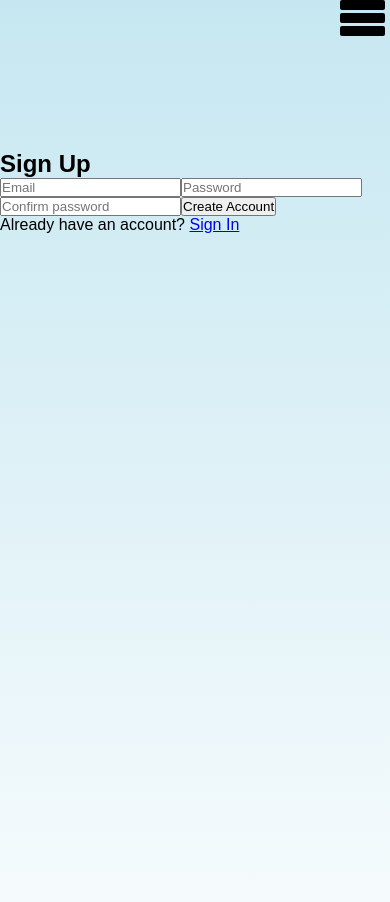
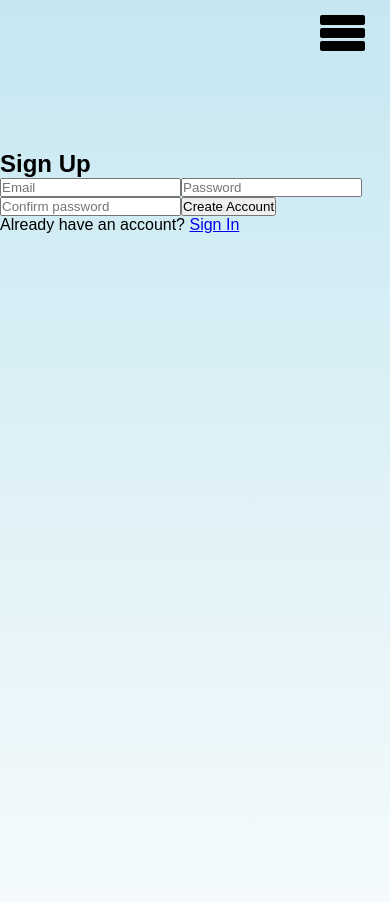
Before and after one commit to Dav-cods/Blog-Website, a React (Vite) app: page /signup in a window 390 px wide. Shown: the top 902 px of the page. Built offline with nearby package versions, Linux system fonts and the light colour scheme.

Commit message:
First correction of home page responsiveness

```diff
--- a/src/CSS Files/Home.css
+++ b/src/CSS Files/Home.css
@@ -156,6 +156,10 @@
 }
 
 @media (max-width: 480px) {
+    .home {
+        padding: 0 15px;
+    }
+
     .home .lap-img {
         width: 200px;
     }
@@ -184,6 +188,8 @@
 
     .home .card {
         padding: 20px;
+        margin: 0 auto;
+        max-width: 100%;
     }
 
     .home .emoji {
--- a/src/CSS Files/Navbar.css
+++ b/src/CSS Files/Navbar.css
@@ -111,7 +111,7 @@
 
 @media (max-width: 1024px) {
     .navbar {
-        width: 400px;
+        width: 100%;
         top: 0;
         right: 0;
         display: block;
@@ -120,16 +120,16 @@
     .navbar .menu {
         display: block;
         position: fixed;
-        right: 0px;
-        top: 0;
+        right: 20px;
+        top: 15px;
         z-index: 3;
     }
 
     .navbar .nav {
-        width: 200px;
+        width: 250px;
         position: fixed;
         top: 0;
-        right: -400px;
+        right: -280px;
         grid-template-columns: 1fr;
         grid-auto-rows: min-content;
         height: 100vh;
```
